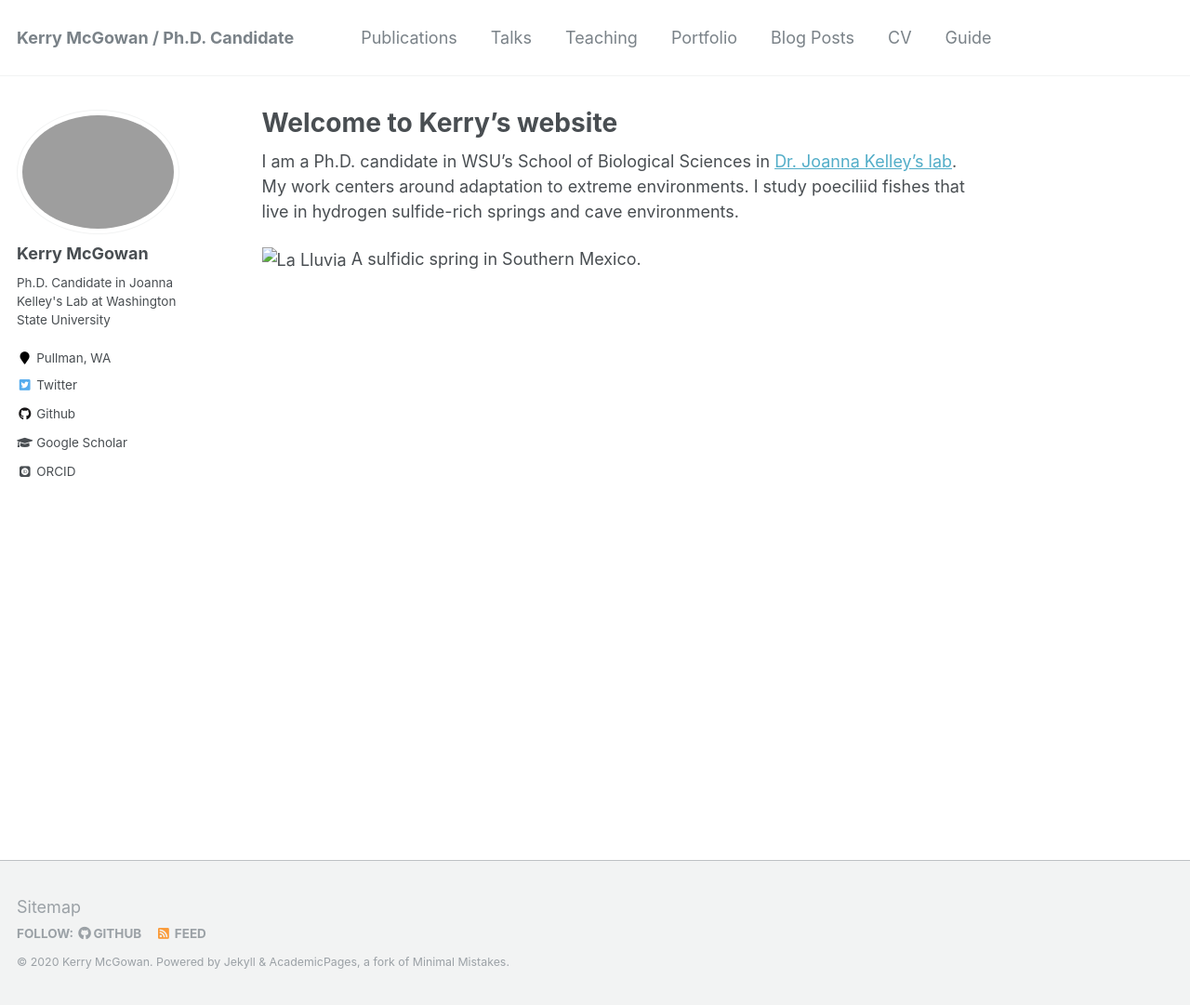
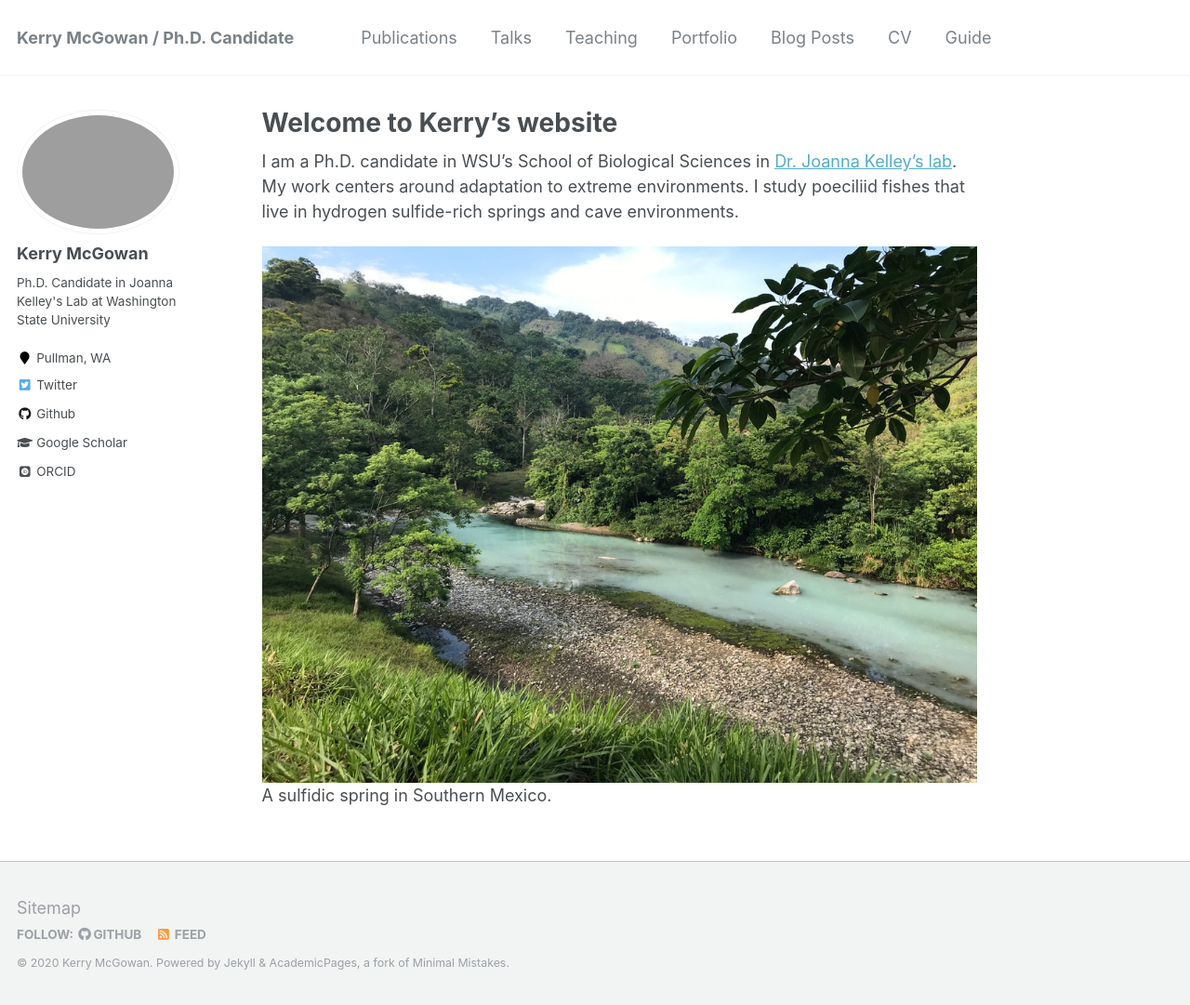
Before and after one commit to kerrymcgowan/kerrymcgowan.github.io, a Jekyll site: the page built from _pages/about.md, in a window 1280 px wide and 1081 px high. Shown: the whole window at 93% size. Built offline with Jekyll 4.4.1, drawn with Linux system fonts in a browser that asks for light colours; some web fonts are replaced.

Commit message:
Fixed photo on homepage.

```diff
--- a/_pages/about.md
+++ b/_pages/about.md
@@ -12,5 +12,5 @@ I am a Ph.D. candidate in WSU's School of Biological Sciences in [Dr. Joanna Kel
 My work centers around adaptation to extreme environments.
 I study poeciliid fishes that live in hydrogen sulfide-rich springs and cave environments.
 
-![La Lluvia](../UNADJUSTEDNONRAW_thumb_2b1d.jpg)
+![La Lluvia](../images/UNADJUSTEDNONRAW_thumb_2b1d.jpg)
 A sulfidic spring in Southern Mexico.
```
